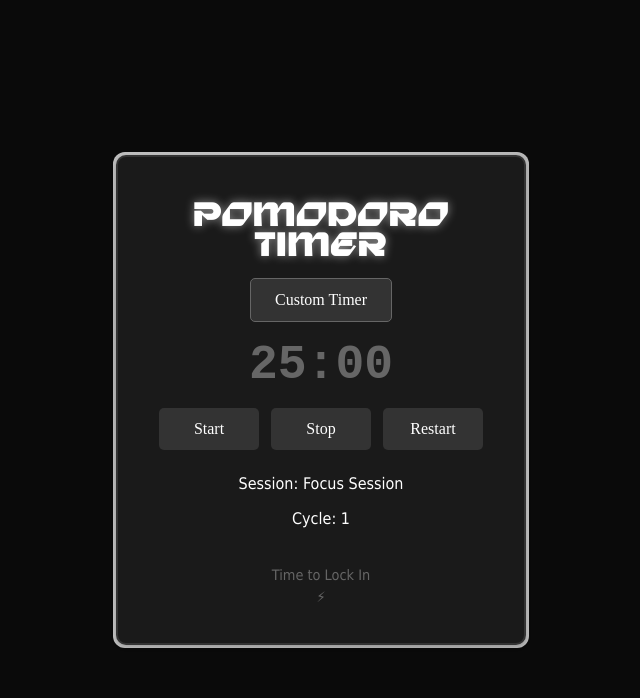
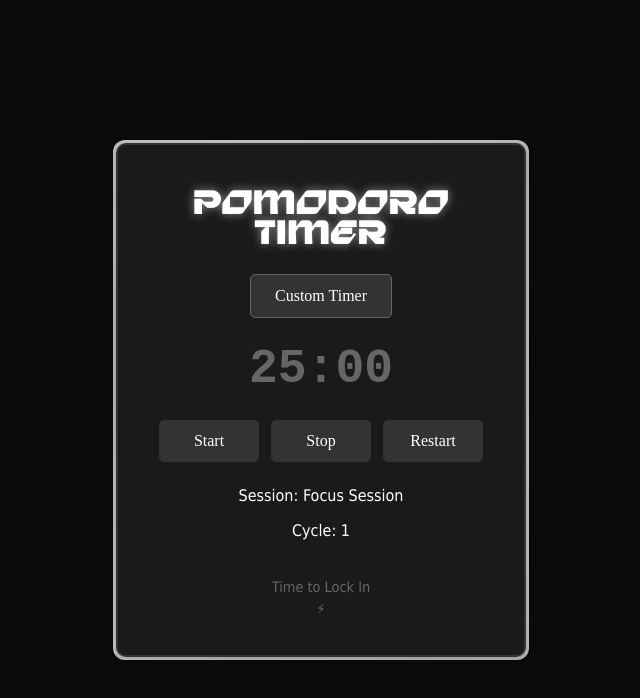
Before and after one commit to samlarson94/sammy_pomodoro, a React (Create React App) app in the folder pomodoro-timer/: page / in a window 1280 px wide. Shown: the top 698 px of the page, without its empty margins (319-959 px from the left). Built offline with nearby package versions, Linux system fonts and the light colour scheme.

Commit message:
final ship on the night'

```diff
--- a/pomodoro-timer/src/App.css
+++ b/pomodoro-timer/src/App.css
@@ -161,6 +161,7 @@ h1 {
 /* Mode toggle switch */
 .mode-toggle {
   margin-bottom: 1rem;
+  margin-top: 1.5rem;
   display: flex;
   justify-content: center;
 }
@@ -237,7 +238,8 @@ h1 {
 /* Timer display styling */
 .timer-display {
   font-size: 3rem;
-  margin-bottom: 1rem;
+  margin-bottom: 1.5rem;
+  margin-top: 1.5rem;
   font-family: 'Audiowide', monospace;
   font-weight: bold;
 }
```
